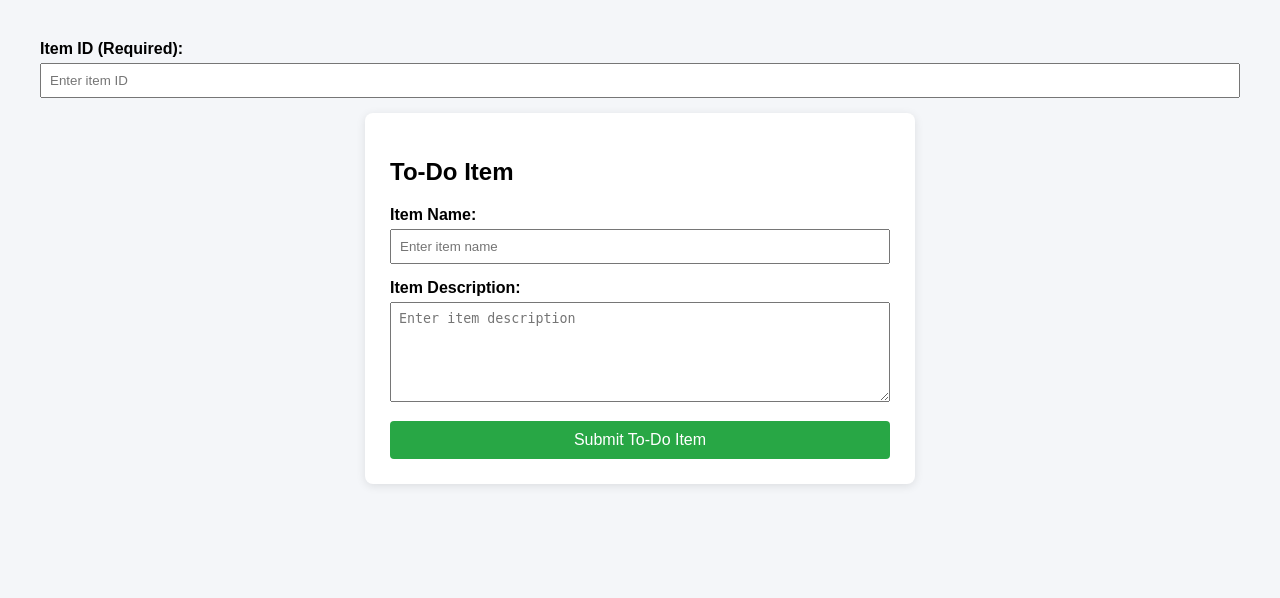
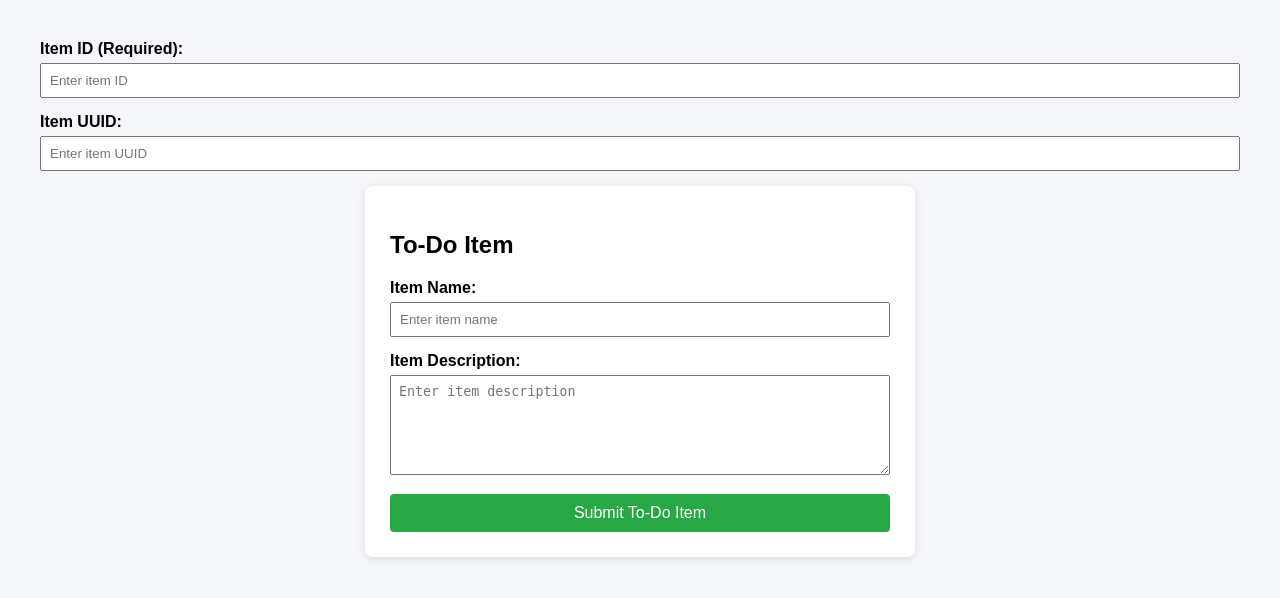
Before and after one commit to ShreyasDamle2805/Git_and_GitHub_Shreyas, a Flask app: template templates/todo.html in a window 1280 px wide. Shown: the top 598 px of the page. Run offline with Flask 3, Linux system fonts and the light colour scheme; the template is opened without the code that fills it, so the values that code supplies are empty.

Commit message:
Add Item UUID field to To-Do form

```diff
--- a/templates/todo.html
+++ b/templates/todo.html
@@ -63,6 +63,15 @@
         placeholder="Enter item ID"
         required
     >
+</div> <div class="form-group">
+    <label for="itemUuid">Item UUID:</label>
+    <input
+        type="text"
+        id="itemUuid"
+        name="itemUuid"
+        placeholder="Enter item UUID"
+        required
+    >
 </div>
 
     <div class="container">
```
